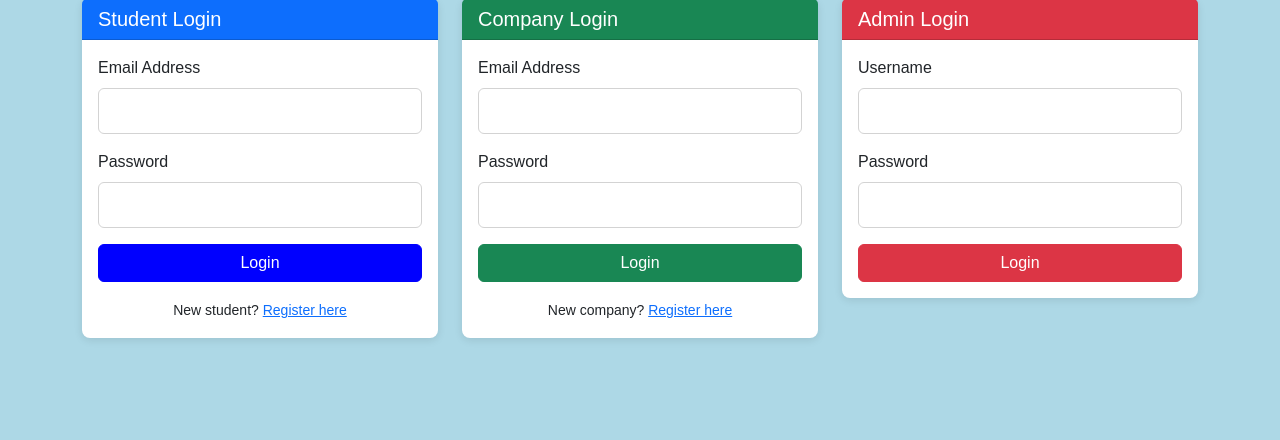
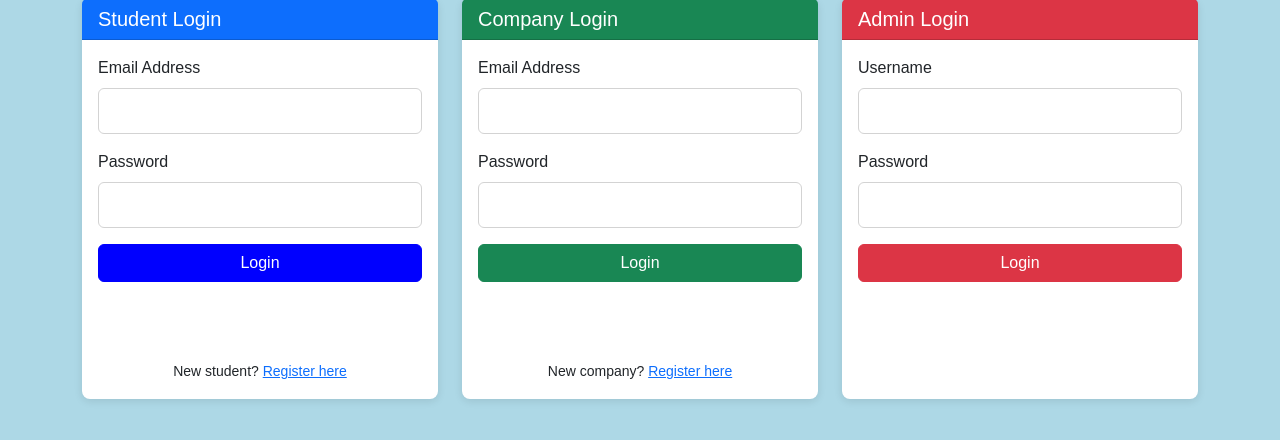
Before and after one commit to Deepesh-Dey/CareerRoot, a Flask app: page /login in a window 1280 px wide. Shown: the part 197-637 px from the top of the page. Run offline with Flask 3, Linux system fonts and the light colour scheme.

Commit message:
fixed login page access

```diff
--- a/careerroot/app.py
+++ b/careerroot/app.py
@@ -127,7 +127,7 @@ def login():
             if student:
                 if student.blacklist_status:
                     flash('Your account has been blacklisted', 'danger')
-                    return redirect(url_for('homepage'))
+                    return render_template('login.html')
                 if student.verify_password(password):
                     session['user_id'] = student.student_id
                     session['user_type'] = 'student'
@@ -143,10 +143,10 @@ def login():
             if company:
                 if company.blacklist_status:
                     flash('Your company account has been blacklisted', 'danger')
-                    return redirect(url_for('homepage'))
+                    return render_template('login.html')
                 if company.approval_status != 'Approved':
                     flash(f'Your registration is {company.approval_status}. Please wait for admin approval.', 'warning')
-                    return redirect(url_for('homepage'))
+                    return render_template('login.html')
                 if company.verify_password(password):
                     session['user_id'] = company.company_id
                     session['user_type'] = 'company'
--- a/careerroot/templates/login.html
+++ b/careerroot/templates/login.html
@@ -3,6 +3,20 @@
 {% block title %}Login - CareerRoot{% endblock %}
 
 {% block content %}
+<style>
+    .card {
+        min-height: 400px;
+        display: flex;
+        flex-direction: column;
+    }
+    .card-body {
+        flex: 1;
+        display: flex;
+        flex-direction: column;
+        justify-content: space-between;
+    }
+</style>
+
 <div class="row justify-content-center mt-5">
     <div class="col-md-12">
         <h2 class="text-center mb-5">CareerRoot - Login Portal</h2>
@@ -69,6 +83,7 @@
                 <h5 class="mb-0">Admin Login</h5>
             </div>
             <div class="card-body">
+                <div>
                     <form method="POST">
                         <input type="hidden" name="user_type" value="admin">
                         <div class="mb-3">
@@ -85,4 +100,5 @@
             </div>
         </div>
     </div>
+</div>
 {% endblock %}
```
Also changed, not shown: careerroot/careerroot.db. Lines whose indentation alone changed are shown as unchanged.
